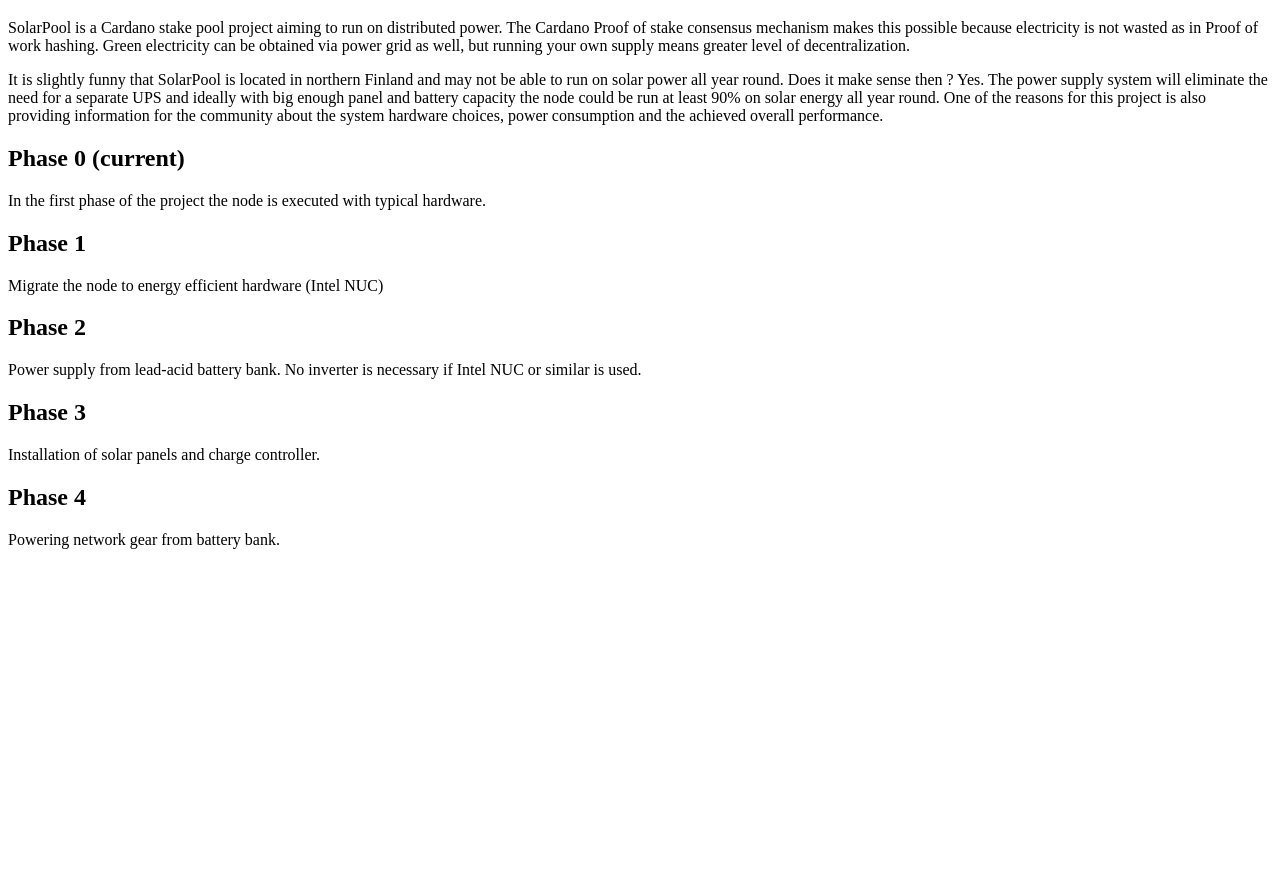
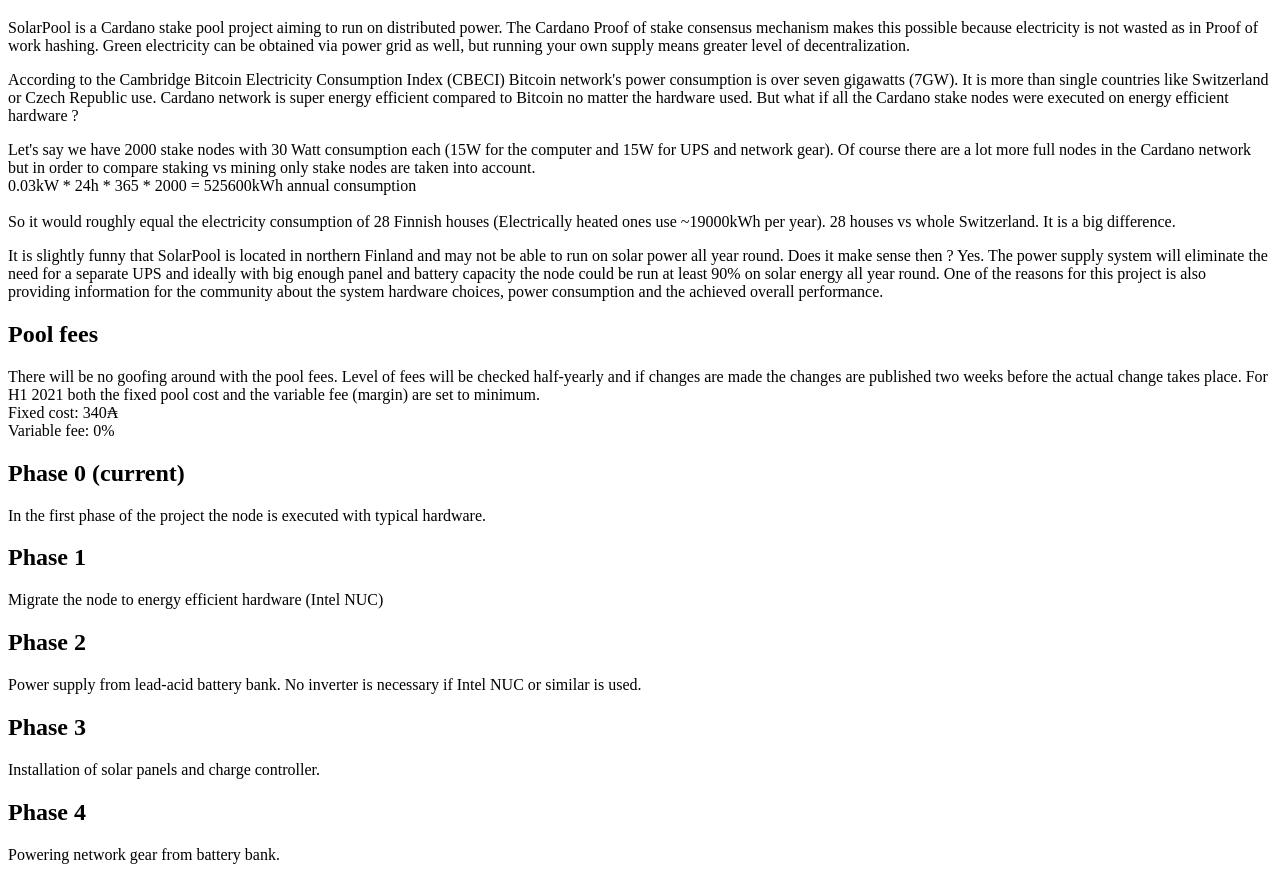
Before and after one commit to solarada/solarada.github.io, a plain HTML site: page index.html in a window 1280 px wide. Shown: the part 61-941 px from the top of the page. Before the commit the page ends 800 px from the top, so only its background shows below. Drawn offline with Linux system fonts and the light colour scheme.

Commit message:
Add files via upload

```diff
--- a/index.html
+++ b/index.html
@@ -11,7 +11,30 @@
 <p>SolarPool is a Cardano stake pool project aiming to run on distributed power. The Cardano Proof of stake consensus mechanism makes this possible because electricity is not wasted as in Proof of work hashing. Green electricity can be obtained via power grid as well, but running your own supply means greater level of decentralization.
 </p>
 
+<p>According to the Cambridge Bitcoin Electricity Consumption Index (CBECI) Bitcoin network's power consumption is over seven gigawatts (7GW).
+It is more than single countries like Switzerland or Czech Republic use.
+Cardano network is super energy efficient compared to Bitcoin no matter the hardware used. But what if all the Cardano stake nodes were executed on energy efficient hardware ?
+</p>
+
+<p>
+Let's say we have 2000 stake nodes with 30 Watt consumption each (15W for the computer and 15W for UPS and network gear).
+Of course there are a lot more full nodes in the Cardano network but in order to compare staking vs mining only stake nodes are taken into account.
+<br>
+0.03kW * 24h * 365 * 2000 = 525600kWh annual consumption
+<br>
+<br>
+So it would roughly equal the electricity consumption of 28 Finnish houses (Electrically heated ones use ~19000kWh per year).
+28 houses vs whole Switzerland. It is a big difference.
+</p>
+
 <p>It is slightly funny that SolarPool is located in northern Finland and may not be able to run on solar power all year round. Does it make sense then ? Yes. The power supply system will eliminate the need for a separate UPS and ideally with big enough panel and battery capacity the node could be run at least 90% on solar energy all year round. One of the reasons for this project is also providing information for the community about the system hardware choices, power consumption and the achieved overall performance.
+</p>
+
+<h2>Pool fees</h2>
+<p>There will be no goofing around with the pool fees. Level of fees will be checked half-yearly and if changes are made the changes are published two weeks before the actual change takes place.
+For H1 2021 both the fixed pool cost and the variable fee (margin) are set to minimum.
+<br>Fixed cost: 340₳
+<br>Variable fee: 0%
 </p>
 
 <h2>Phase 0 (current)</h2>
```
